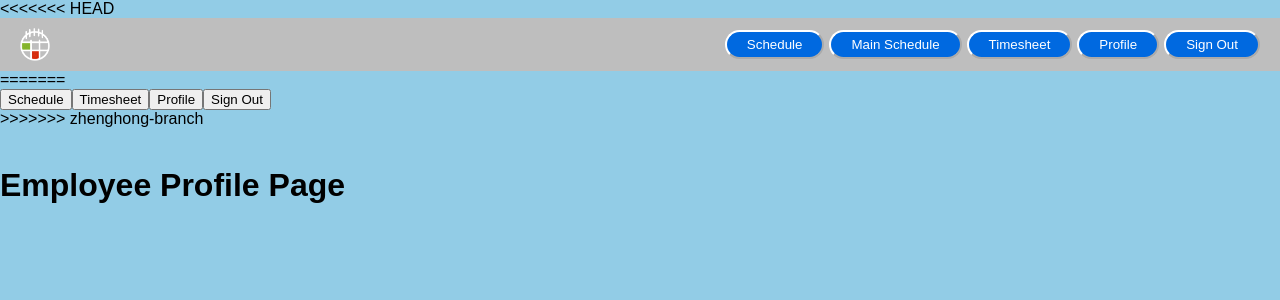
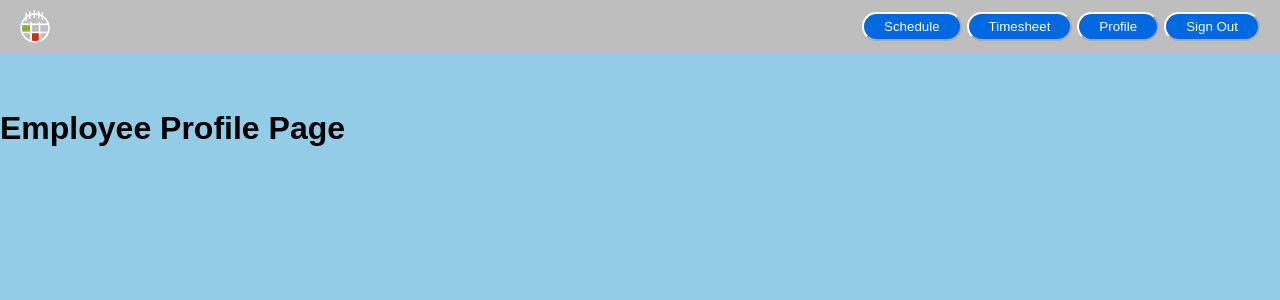
Before and after one commit to awkwardlook/Scheduler-App, a Vue app in the folder scheduler-app/: page /employeeprof in a window 1280 px wide. Shown: the top 300 px of the page. Built offline with nearby package versions, Linux system fonts and the light colour scheme.

Commit message:
removed mainschedule from employee header

```diff
--- a/scheduler-app/src/components/Header/EmployeeHeader.vue
+++ b/scheduler-app/src/components/Header/EmployeeHeader.vue
@@ -1,5 +1,4 @@
 <template>
-<<<<<<< HEAD
     <header :class="{ 'scrolled-nav': scrollPosition }">
         <nav class="flexbox">
             <div class="branding">
@@ -7,21 +6,12 @@
             </div>
             <div class="buttons">
                 <button class="btn" @click="$router.push('/employeeschedule')">Schedule</button>
-                <button class="btn" @click="$router.push('/mainschedule')">Main Schedule</button>
                 <button class="btn" @click="$router.push('/employeetimesheet')">Timesheet</button>
                 <button class="btn" @click="$router.push('/employeeprof')">Profile</button>
                 <button class="btn" @click="logout">Sign Out</button>
             </div>
         </nav>
     </header>
-=======
-    <div class="header">
-        <button @click="$router.push('/employeeschedule')">Schedule</button>
-        <button @click="$router.push('/employeetimesheet')">Timesheet</button>
-        <button @click="$router.push('/employeeprof')">Profile</button>
-        <button @click="logout">Sign Out</button>
-    </div>
->>>>>>> zhenghong-branch
 </template>
 
 <script>
```
